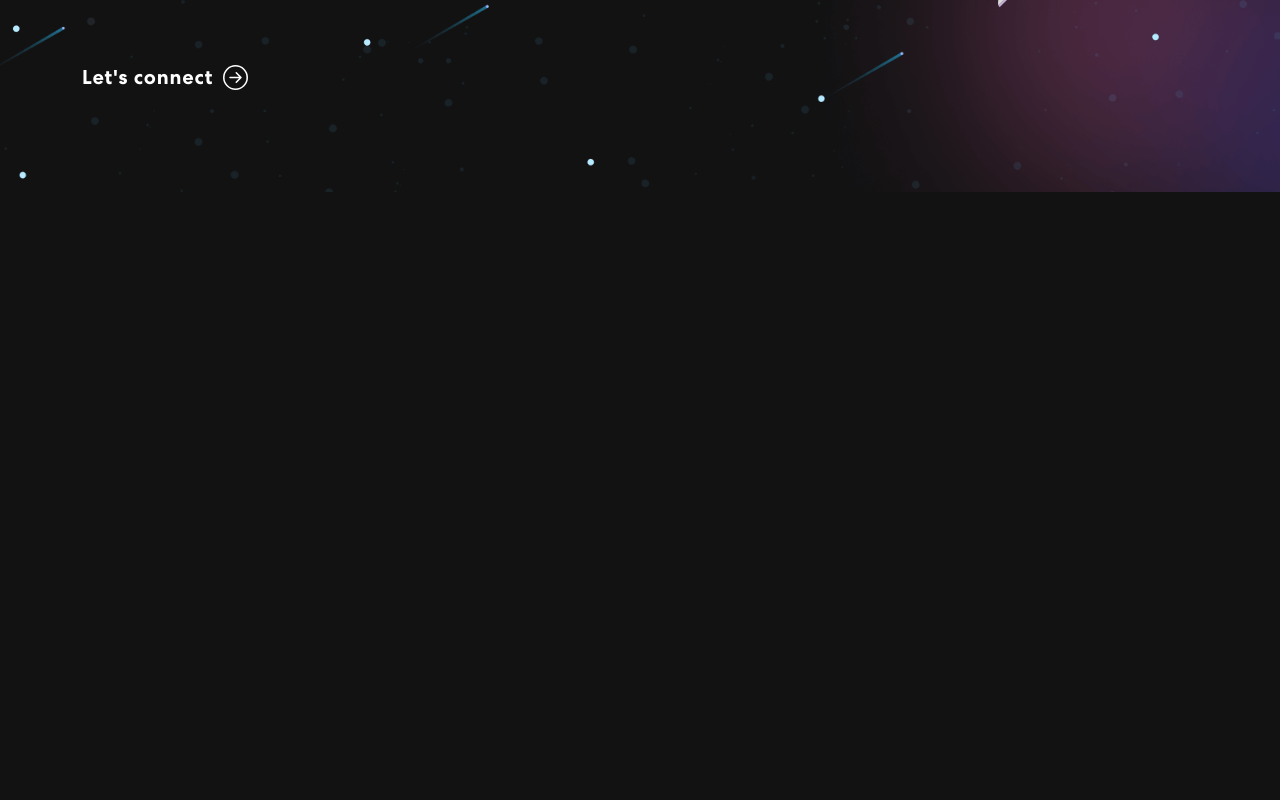
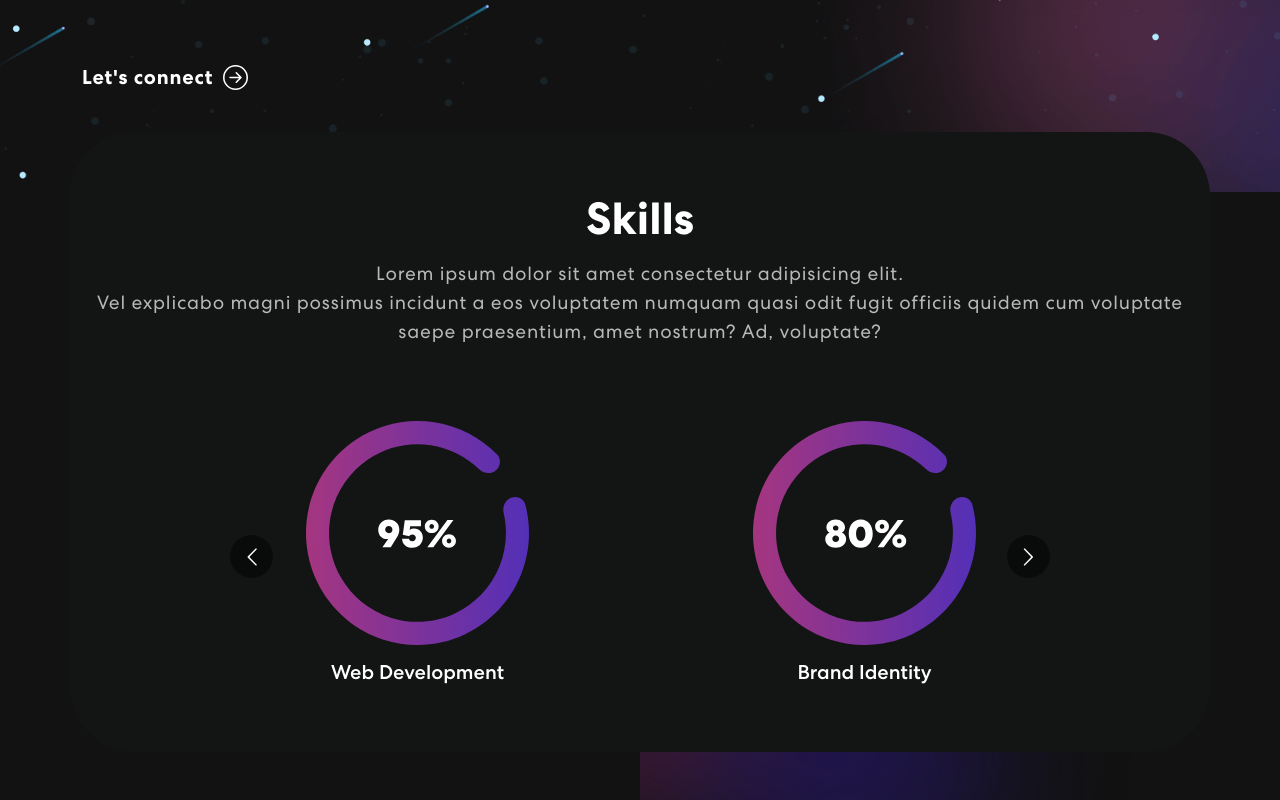
Before and after one commit to mikekim-fullstack/mikekim-portfolio, a React (Create React App) app: page / in a window 1280 px wide. Shown: the part 700-1500 px from the top of the page. Before the commit the page ends 892 px from the top, so only its background shows below. Built offline with nearby package versions, Linux system fonts and the light colour scheme.

Commit message:
Skills section is done

```diff
--- a/src/App.js
+++ b/src/App.js
@@ -2,12 +2,13 @@
 import './App.css';
 import NavBar from './components/NavBar'
 import Banner from './components/Banner'
-
+import Skills from './components/Skills';
 function App() {
   return (
     <div className="App">
       <NavBar />
       <Banner />
+      <Skills />
     </div>
   );
 }
--- a/src/components/NavBar.css
+++ b/src/components/NavBar.css
@@ -10,7 +10,11 @@ nav.navbar {
 
 nav.navbar.scrolled {
     padding: 0px 0;
-    background-color: #121212;
+    /* background: -webkit-gradient(linear, to right, red, yellow);
+    background: -webkit-linear-gradient(to right, red, yellow);
+    background: -moz-linear-gradient(to right, red, yellow); */
+    background: linear-gradient(180deg, rgba(0, 0, 0, 1), rgba(0, 0, 0, 0.8));
+    /* background-color: black; */
 }
 
 
--- a/src/components/NavBar.js
+++ b/src/components/NavBar.js
@@ -12,7 +12,9 @@ const NavBar = () => {
 
     useEffect(() => {
         const onScroll = () => {
+
             let isScrolled = window.scrollY > 50 ? true : false
+            // console.log('scrolled', window.scrollY, 'isScrolled', isScrolled)
             setScrolled(isScrolled)
         }
         window.addEventListener('scroll', onScroll)
@@ -23,7 +25,7 @@ const NavBar = () => {
 
 
     return (
-        <Navbar expand="lg" className={scrolled ? 'scroll' : ''}>
+        <Navbar expand="lg" className={scrolled ? 'scrolled' : ''}>
             <Container>
                 <Navbar.Brand href="#home">
                     <img src={logo} alt='logo' width='100px' />
--- /dev/null
+++ b/src/components/Skills.css
@@ -0,0 +1,50 @@
+.skills {
+    padding: 0 0 50px 0;
+    position: relative;
+    /* border: 2px dotted hotpink; */
+}
+
+.skill-bx {
+    background: #131515;
+    border-radius: 64px;
+    text-align: center;
+    padding: 60px 50px;
+    margin-top: -60px !important;
+}
+
+
+.skill-bx h2 {
+    font-size: 45px;
+    font-weight: 700;
+
+}
+
+.skill-bx p {
+    color: #B8B8B8;
+    font-size: 1.2rem;
+    letter-spacing: 0.8px;
+    line-height: 1.5em;
+    margin: 14px 0 75px 0;
+
+}
+
+.skill-slider {
+    width: 80%;
+    margin: 0 auto;
+    position: relative;
+}
+
+.skill-slider .item img {
+    width: 50%;
+    margin: 0 auto 15px auto;
+}
+
+.background-image-left {
+    /* border: 1px solid white; */
+    position: absolute;
+    top: 28%;
+    bottom: 0;
+    width: 40%;
+    z-index: -4;
+    ;
+}
--- /dev/null
+++ b/src/components/Skills.js
@@ -0,0 +1,65 @@
+import React from 'react'
+import { Container, Row, Col } from 'react-bootstrap'
+import Carousel from "react-multi-carousel";
+import "react-multi-carousel/lib/styles.css";
+import meter1 from '../assets/img/meter1.svg'
+import meter2 from '../assets/img/meter2.svg'
+import meter3 from '../assets/img/meter3.svg'
+import meter4 from '../assets/img/meter1.svg'
+import colorSharp from '../assets/img/color-sharp.png'
+import './Skills.css'
+const Skills = () => {
+    const responsive = {
+        superLargeDesktop: {
+            // the naming can be any, depends on you.
+            breakpoint: { max: 4000, min: 3000 },
+            items: 5
+        },
+        desktop: {
+            breakpoint: { max: 3000, min: 1024 },
+            items: 3
+        },
+        tablet: {
+            breakpoint: { max: 1024, min: 464 },
+            items: 2
+        },
+        mobile: {
+            breakpoint: { max: 464, min: 0 },
+            items: 1
+        }
+    };
+    return (
+        <section id='skills' className='skills'>
+            <Container>
+                <Row >
+                    <Col className='skill-bx'>
+                        <h2>Skills</h2>
+                        <p>Lorem ipsum dolor sit amet consectetur adipisicing elit.<br></br> Vel explicabo magni possimus incidunt a eos voluptatem numquam quasi odit fugit officiis quidem cum voluptate saepe praesentium, amet nostrum? Ad, voluptate?</p>
+                        <Carousel responsive={responsive} infinite={true} className='skill-slider'>
+                            <div className='item'>
+                                <img src={meter1} alt='image' />
+                                <h5>Web Development</h5>
+                            </div>
+                            <div className='item'>
+                                <img src={meter2} alt='image' />
+                                <h5>Brand Identity</h5>
+                            </div>
+                            <div className='item'>
+                                <img src={meter3} alt='image' />
+                                <h5>Logo Design</h5>
+                            </div>
+                            <div className='item'>
+                                <img src={meter4} alt='image' />
+                                <h5>Web Design</h5>
+                            </div>
+                        </Carousel>
+                    </Col>
+                </Row>
+            </Container>
+
+            <img className='background-image-left' src={colorSharp} />
+        </section>
+    )
+}
+
+export default Skills
```
